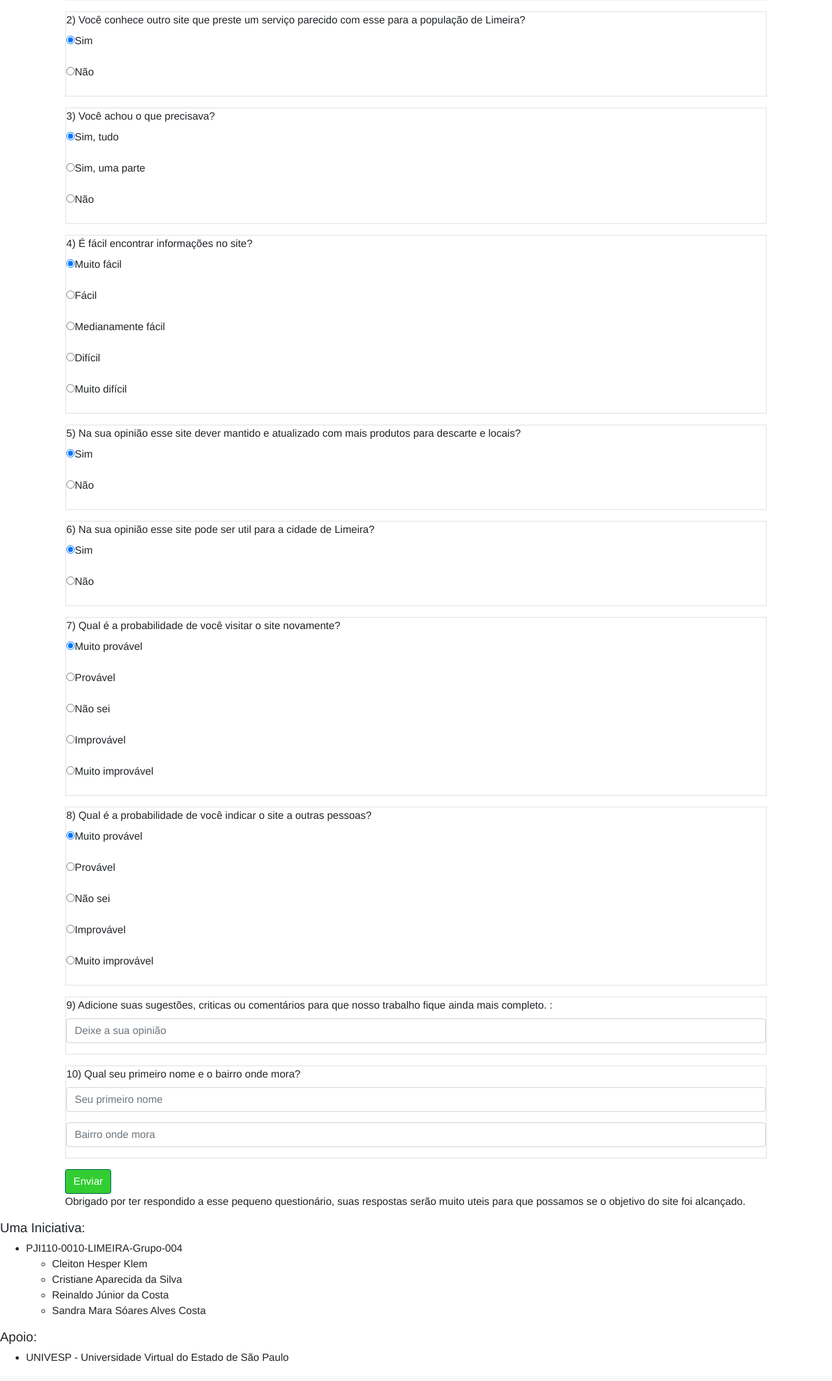
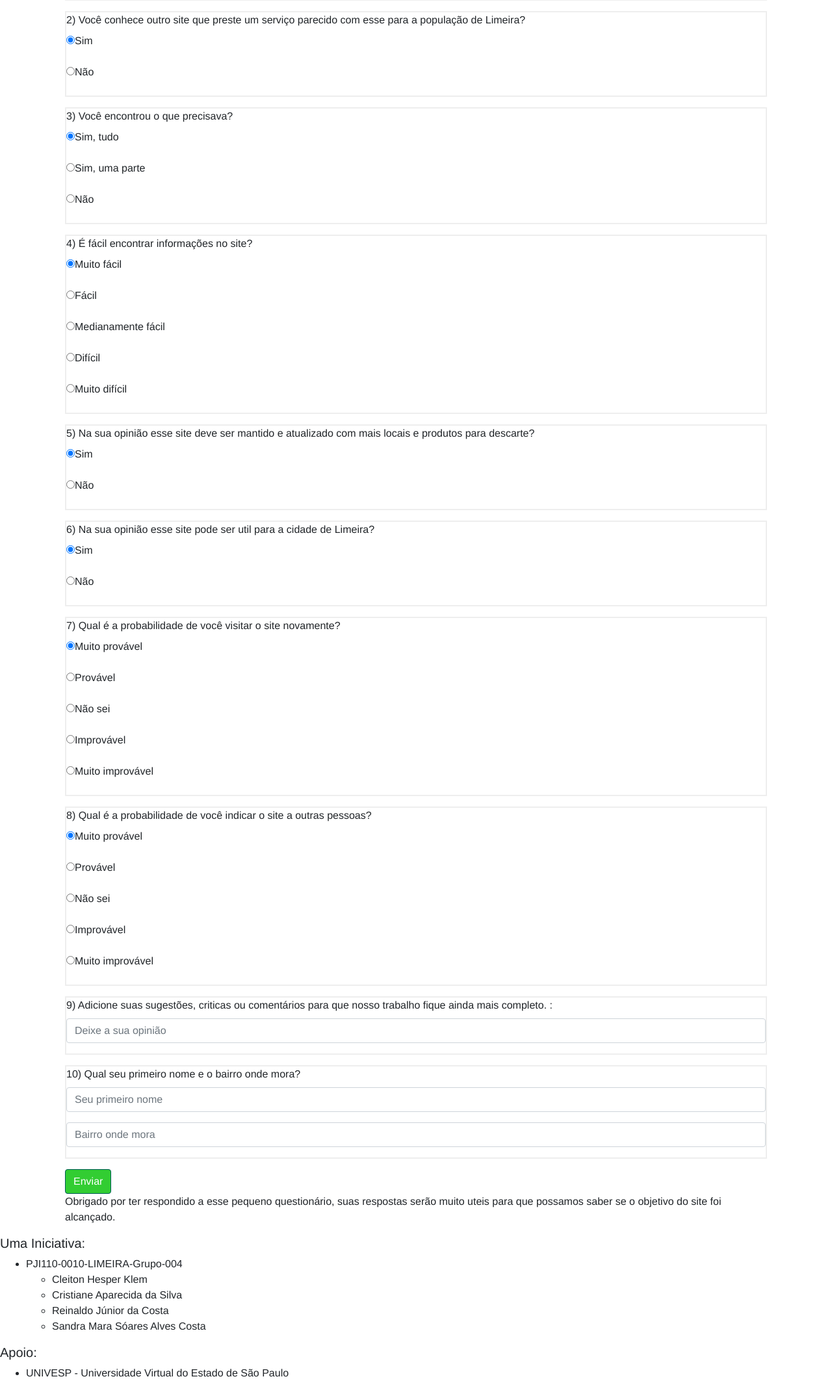
Before and after one commit to Cleitonklem/ProjetoIntegrador, a Flask app: page /opiniao in a window 1280 px wide. Shown: the part 411-2536 px from the top of the page at 65% size. Before the commit the page ends 2506 px from the top, so only its background shows below. Run offline with Flask 2, Linux system fonts and the light colour scheme; some libraries are stand-ins or nearby versions.

Commit message:
atualização

```diff
--- a/templates/opiniao.html
+++ b/templates/opiniao.html
@@ -23,7 +23,7 @@
                 </div>
 
                 <div class="form-group">
-                    <label for="resp3">3) Você achou o que precisava?</label>
+                    <label for="resp3">3) Você encontrou o que precisava?</label>
                     <p><input type="radio" name="resp3" id="resp3.1" checked value="Sim, tudo"><label for="resp3.1">Sim, tudo</label>
                     <p><input type="radio" name="resp3" id="resp3.2" value="Sim, uma parte"><label for="resp3.2">Sim, uma parte</label>
                     <p><input type="radio" name="resp3" id="resp3.3" value="Não"><label for="resp3.3">Não</label>
@@ -39,7 +39,7 @@
                 </div>
 
                 <div class="form-group">
-                    <label for="resp5">5) Na sua opinião esse site dever mantido e atualizado com mais produtos para descarte e locais?</label>
+                    <label for="resp5">5) Na sua opinião esse site deve ser mantido e atualizado com mais locais e produtos para descarte? </label>
                     <p><input type="radio" name="resp5" id="resp5.1" checked value="Sim"><label for="resp5.1">Sim</label>
                     <p><input type="radio" name="resp5" id="resp5.2" value="Não"><label for="resp5.2">Não</label>
                 </div>
@@ -79,7 +79,7 @@
                 </div>
                 <button type="submit" class="btn btn-primary">Enviar</button>
             </form><p>
-            Obrigado por ter respondido a esse pequeno questionário, suas respostas serão muito uteis para que possamos se o objetivo do site foi alcançado.
+            Obrigado por ter respondido a esse pequeno questionário, suas respostas serão muito uteis para que possamos saber se o objetivo do site foi alcançado.
 
         </div>
     </body>
```
